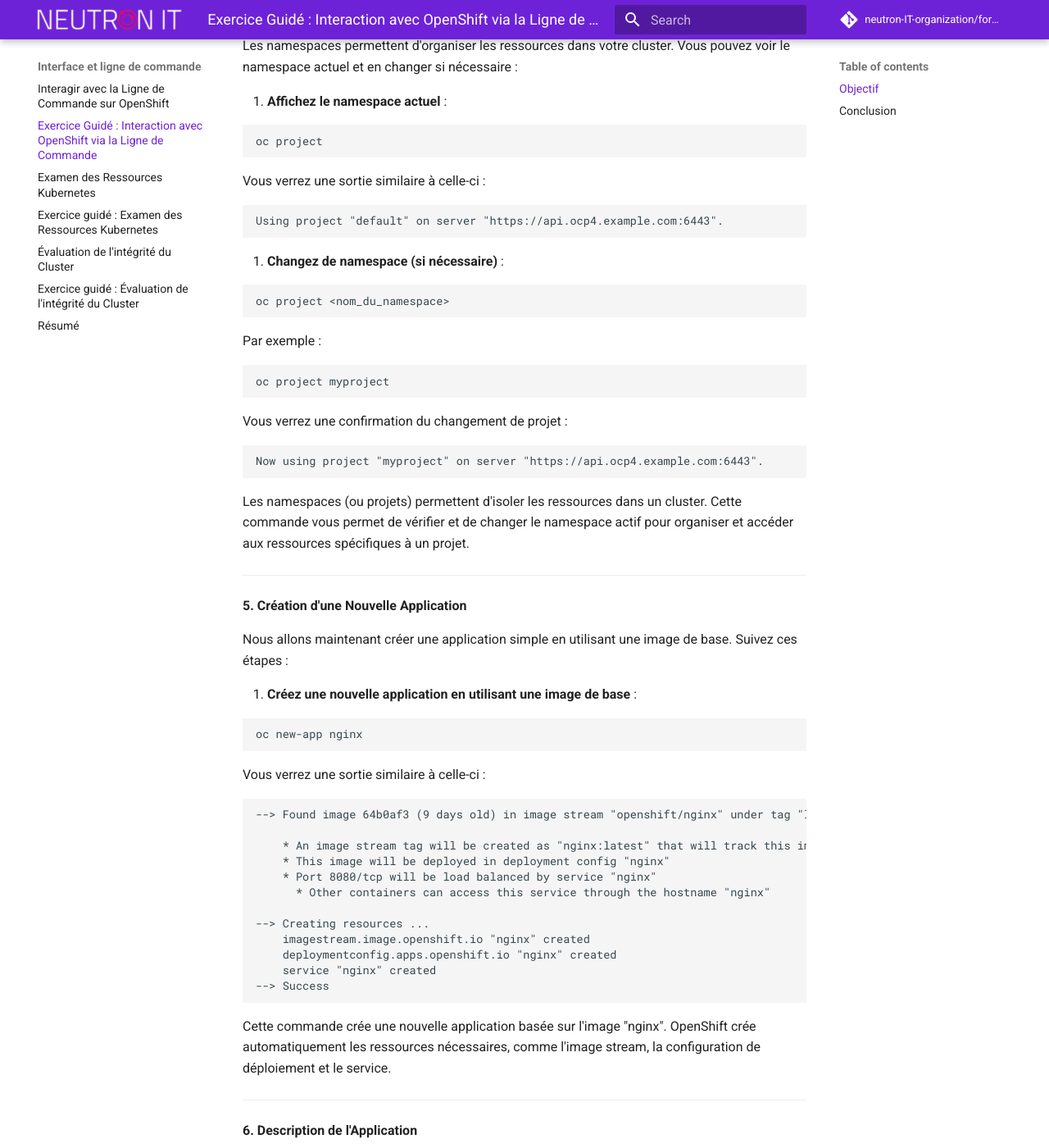
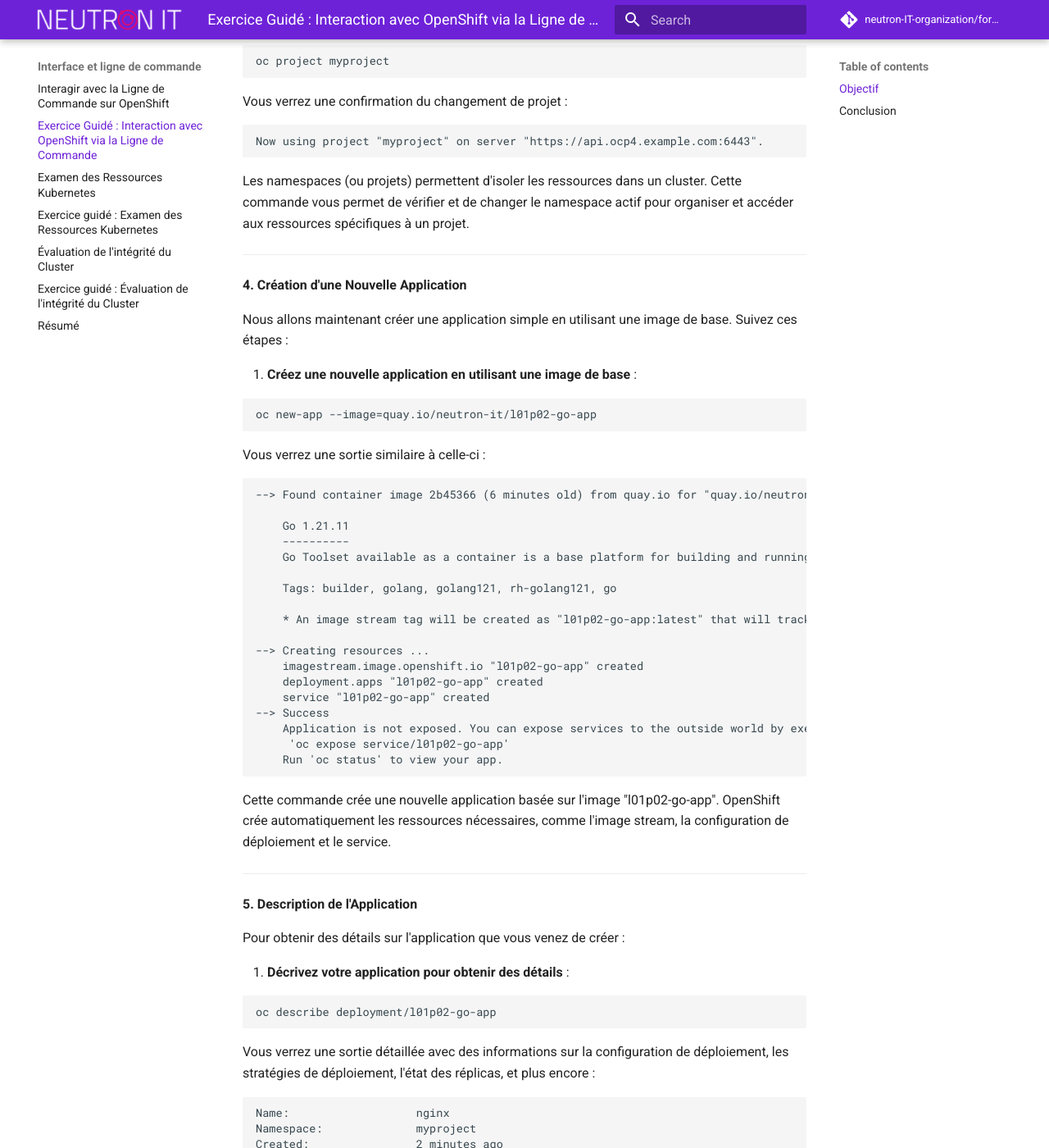
Before and after one commit to neutron-IT-organization/formation-openshift, an MkDocs documentation site: the page built from content/02_Interface_et_ligne_de_commande/01_Exerice_guidé_Intéragir_avec_la_ligne_de_commande.md, in a window 1280 px wide and 1400 px high, scrolled down 3600 px. Shown: the whole window at 82% size. Built offline with MkDocs 1.6.1 and Material for MkDocs 9.7.7, drawn with Linux system fonts in a browser that asks for light colours; comment, search, counter and statistics services are not loaded; some of the changed text lies outside the part shown.

Commit message:
add source

````diff
--- a/content/02_Interface_et_ligne_de_commande/01_Exerice_guidé_Intéragir_avec_la_ligne_de_commande.md
+++ b/content/02_Interface_et_ligne_de_commande/01_Exerice_guidé_Intéragir_avec_la_ligne_de_commande.md
@@ -27,7 +27,7 @@
 ![Open web terminal](./images/open-web-terminal.svg)
 7. **Cliquez sur Open terminal in a new tab et selectionnez votre projet. Cliquez sur start. Le premier démarrage peut prendre quelques secondes**
 ![new-onglet terminal](./images/new-onglet-web-terminal.svg)
-
+----
 ![select project terminal](./images/select-project.svg)
 
 6. **Collez et exécutez cette commande dans votre terminal web OpenShift**.
@@ -82,25 +82,7 @@
 
 ---
 
-**3. Obtenir des Informations sur le Cluster**
-
-Pour vérifier que votre cluster fonctionne correctement et obtenir des détails sur ses services essentiels :
-
-1. **Affichez les informations sur votre cluster** :
-```bash
-oc cluster-info
-```
-Vous verrez une sortie similaire à celle-ci :
-```
-Kubernetes master is running at https://api.ocp4.example.com:6443
-KubeDNS is running at https://api.ocp4.example.com:6443/api/v1/namespaces/kube-system/services/kube-dns:dns/proxy
-```
-
-Cette commande fournit des informations sur le point de terminaison du maître Kubernetes et d'autres services essentiels du cluster. Elle est utile pour vérifier que le cluster est opérationnel.
-
----
-
-**4. Gestion des Namespaces**
+**3. Gestion des Namespaces**
 
 Les namespaces permettent d'organiser les ressources dans votre cluster. Vous pouvez voir le namespace actuel et en changer si nécessaire :
 
@@ -110,7 +92,7 @@
 ```
 Vous verrez une sortie similaire à celle-ci :
 ```
-Using project "default" on server "https://api.ocp4.example.com:6443".
+Using project "prague-user-ns" from context named "prague-user-context" on server "https://172.30.0.1:443".
 ```
 
 2. **Changez de namespace (si nécessaire)** :
@@ -130,41 +112,47 @@
 
 ---
 
-**5. Création d'une Nouvelle Application**
+**4. Création d'une Nouvelle Application**
 
 Nous allons maintenant créer une application simple en utilisant une image de base. Suivez ces étapes :
 
 1. **Créez une nouvelle application en utilisant une image de base** :
 ```bash
-oc new-app nginx
+oc new-app --image=quay.io/neutron-it/l01p02-go-app
 ```
 Vous verrez une sortie similaire à celle-ci :
 ```
---> Found image 64b0af3 (9 days old) in image stream "openshift/nginx" under tag "latest" for "nginx"
+--> Found container image 2b45366 (6 minutes old) from quay.io for "quay.io/neutron-it/l01p02-go-app"
 
-    * An image stream tag will be created as "nginx:latest" that will track this image
-    * This image will be deployed in deployment config "nginx"
-    * Port 8080/tcp will be load balanced by service "nginx"
-      * Other containers can access this service through the hostname "nginx"
+    Go 1.21.11
+    ----------
+    Go Toolset available as a container is a base platform for building and running various Go applications and frameworks. Go is an easy to learn, powerful, statically typed language in the C/C++ tradition with garbage collection, concurrent programming support, and memory safety features.
+
+    Tags: builder, golang, golang121, rh-golang121, go
+
+    * An image stream tag will be created as "l01p02-go-app:latest" that will track this image
 
 --> Creating resources ...
-    imagestream.image.openshift.io "nginx" created
-    deploymentconfig.apps.openshift.io "nginx" created
-    service "nginx" created
+    imagestream.image.openshift.io "l01p02-go-app" created
+    deployment.apps "l01p02-go-app" created
+    service "l01p02-go-app" created
 --> Success
+    Application is not exposed. You can expose services to the outside world by executing one or more of the commands below:
+     'oc expose service/l01p02-go-app'
+    Run 'oc status' to view your app.
 ```
 
-Cette commande crée une nouvelle application basée sur l'image "nginx". OpenShift crée automatiquement les ressources nécessaires, comme l'image stream, la configuration de déploiement et le service.
+Cette commande crée une nouvelle application basée sur l'image "l01p02-go-app". OpenShift crée automatiquement les ressources nécessaires, comme l'image stream, la configuration de déploiement et le service.
 
 ---
 
-**6. Description de l'Application**
+**5. Description de l'Application**
 
 Pour obtenir des détails sur l'application que vous venez de créer :
 
 1. **Décrivez votre application pour obtenir des détails** :
 ```bash
-oc describe dc/nginx
+oc describe deployment/l01p02-go-app
 ```
 Vous verrez une sortie détaillée avec des informations sur la configuration de déploiement, les stratégies de déploiement, l'état des réplicas, et plus encore :
 ```
@@ -222,7 +210,7 @@
 
 ---
 
-**9. Suppression de l'Application**
+**8. Suppression de l'Application**
 
 Enfin, pour nettoyer les ressources créées :
 
````
Also changed, not shown: other parts of content/02_Interface_et_ligne_de_commande/01_Exerice_guidé_Intéragir_avec_la_ligne_de_commande.md (+2 -2 lines), 2 other files.
